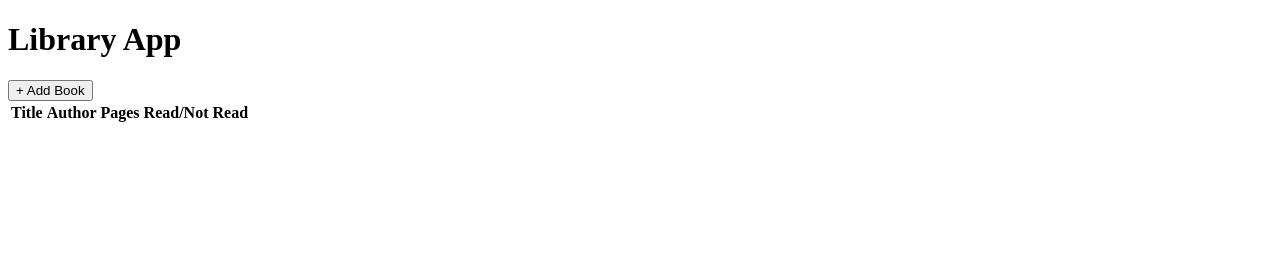
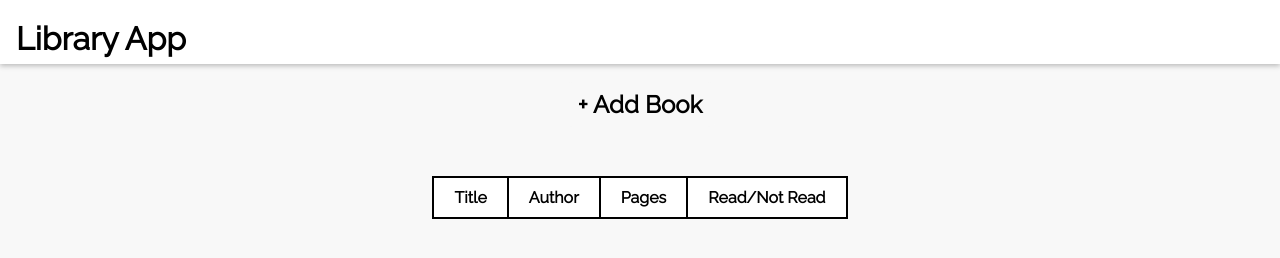
Before and after one commit to Afer1991/library-app, a plain HTML site: page index.html in a window 1280 px wide. Drawn offline with Linux system fonts and the light colour scheme.

Commit message:
Add style to project

```diff
--- a/index.html
+++ b/index.html
@@ -4,13 +4,14 @@
     <meta charset="UTF-8">
     <meta name="viewport" content="width=device-width, initial-scale=1.0">
     <link rel="stylesheet" href="style.css">
+    <link rel="stylesheet" href="https://fonts.googleapis.com/css?family=Raleway">
     <title>Library App</title>
   </head>
   <body>
     <div class="header">
       <h1>Library App</h1>
     </div>
-    <div class="button">
+    <div class="button-container">
       <button>+ Add Book</button>
     </div>
     <div class="book-list">
--- a/style.css
+++ b/style.css
@@ -0,0 +1,68 @@
+*, *::before, *::after {
+  margin: 0;
+  padding: 0;
+}
+
+body {
+  height: 100vh;
+}
+
+.header {
+  height: 8%;
+  width: 100%;
+  background-color: #FFF;
+  position: relative;
+  box-shadow: 0px 2px 5px #bbbbbb;
+}
+
+h1 {
+  padding-top: 20px;
+  padding-left: 16px;
+  font-family: "Raleway";
+}
+
+.button-container {
+  height: 10%;
+  background-color: #f8f8f8;
+  display: flex;
+  justify-content: center;
+}
+
+button {
+ padding: 8px 16px;
+ align-self: center;
+ background-color: #f8f8f8;
+ font-family: "Raleway";
+ font-size: 1.5rem;
+ font-weight: bolder;
+ border: none;
+ border-radius: 10px;
+ transition-duration: 1s;
+}
+
+button:hover {
+  padding: 16px 32px;
+  font-size: 2rem;
+  cursor: pointer;
+  background-color: #00000028;
+}
+
+.book-list {
+  height: 82%;
+  background-color: #f8f8f8;
+  display: flex;
+  justify-content: center;
+}
+
+table {
+  margin-top: 32px;
+  align-self: flex-start;
+  border-collapse: collapse;
+  font-family: "Raleway";
+}
+
+td, th {
+  padding: 10px 20px;
+  border: 2px solid #000;
+  background: #fff;
+}
```
Also changed, not shown: script.js (line endings or trailing spaces).
